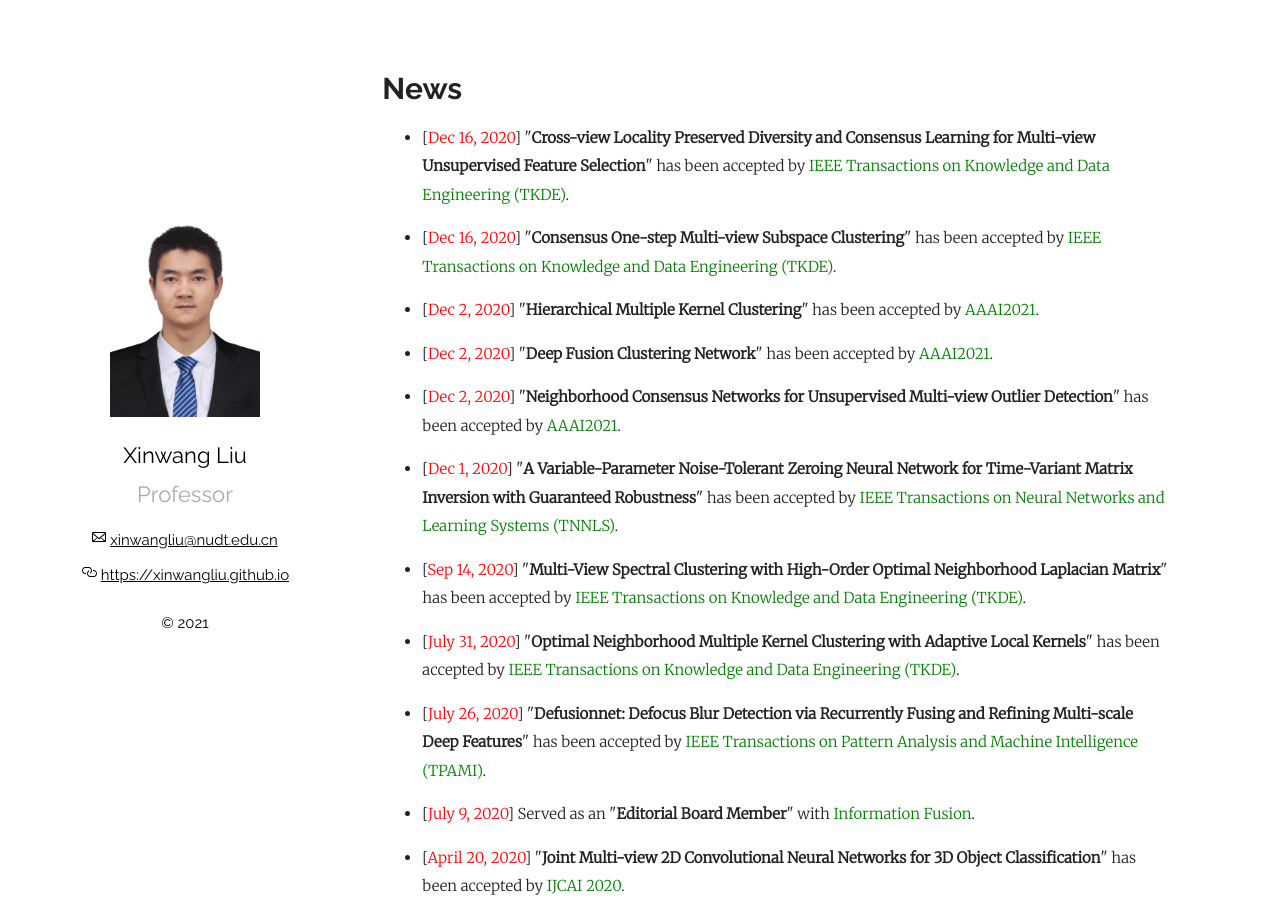
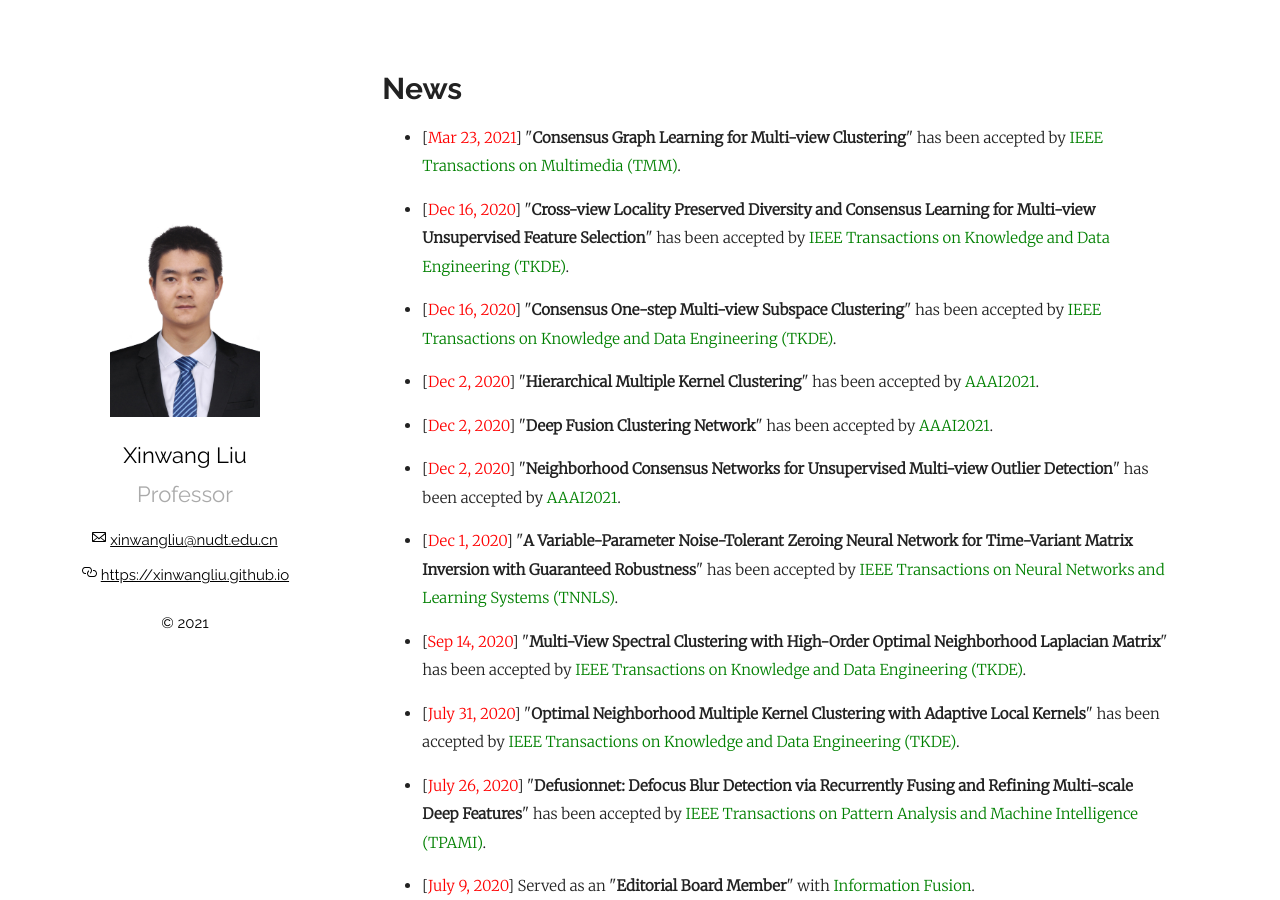
Before and after one commit to wx-liang/xinwangliu.github.io, a Jekyll site: the page built from index.md, in a window 1280 px wide and 900 px high. Built offline with Jekyll 4.4.1, drawn with Linux system fonts in a browser that asks for light colours; our own code applies the rules of GitHub Pages for plain Markdown files.

Commit message:
Update index.md

```diff
--- a/index.md
+++ b/index.md
@@ -4,6 +4,8 @@ layout: page
 ---
 # News
 <ul>
+
+<p style="margin-top: 6px;"><li>[<font color="red">Mar 23, 2021</font>]  "<b>Consensus Graph Learning for Multi-view Clustering</b>" has been accepted by <font color="green">IEEE Transactions on Multimedia (TMM)</font>.</li></p>
 
 <p style="margin-top: 6px;"><li>[<font color="red">Dec 16, 2020</font>]  "<b>Cross-view Locality Preserved Diversity and Consensus Learning for Multi-view Unsupervised Feature Selection</b>" has been accepted by <font color="green">IEEE Transactions on Knowledge and Data Engineering (TKDE)</font>.</li></p>
 
```
